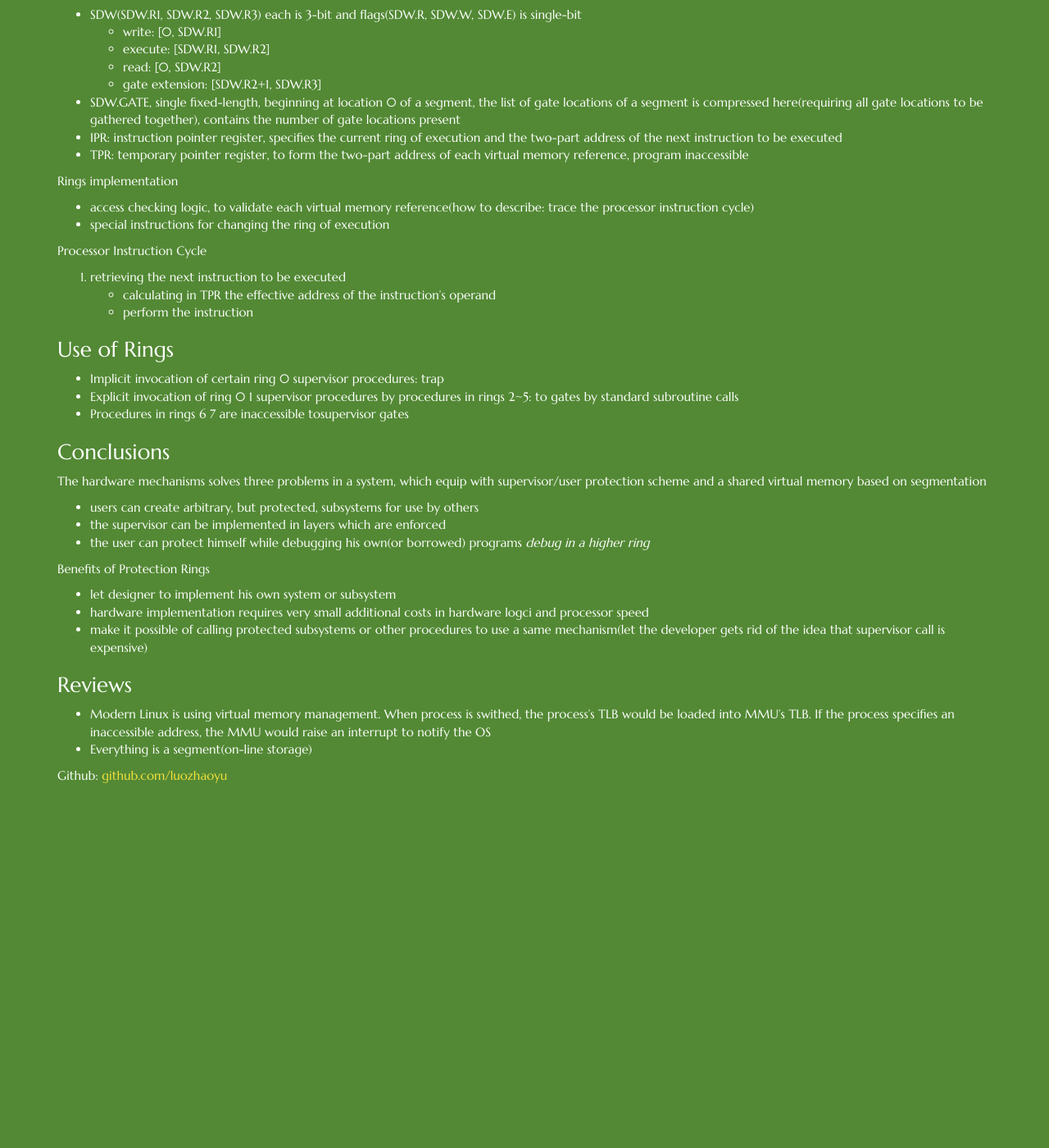
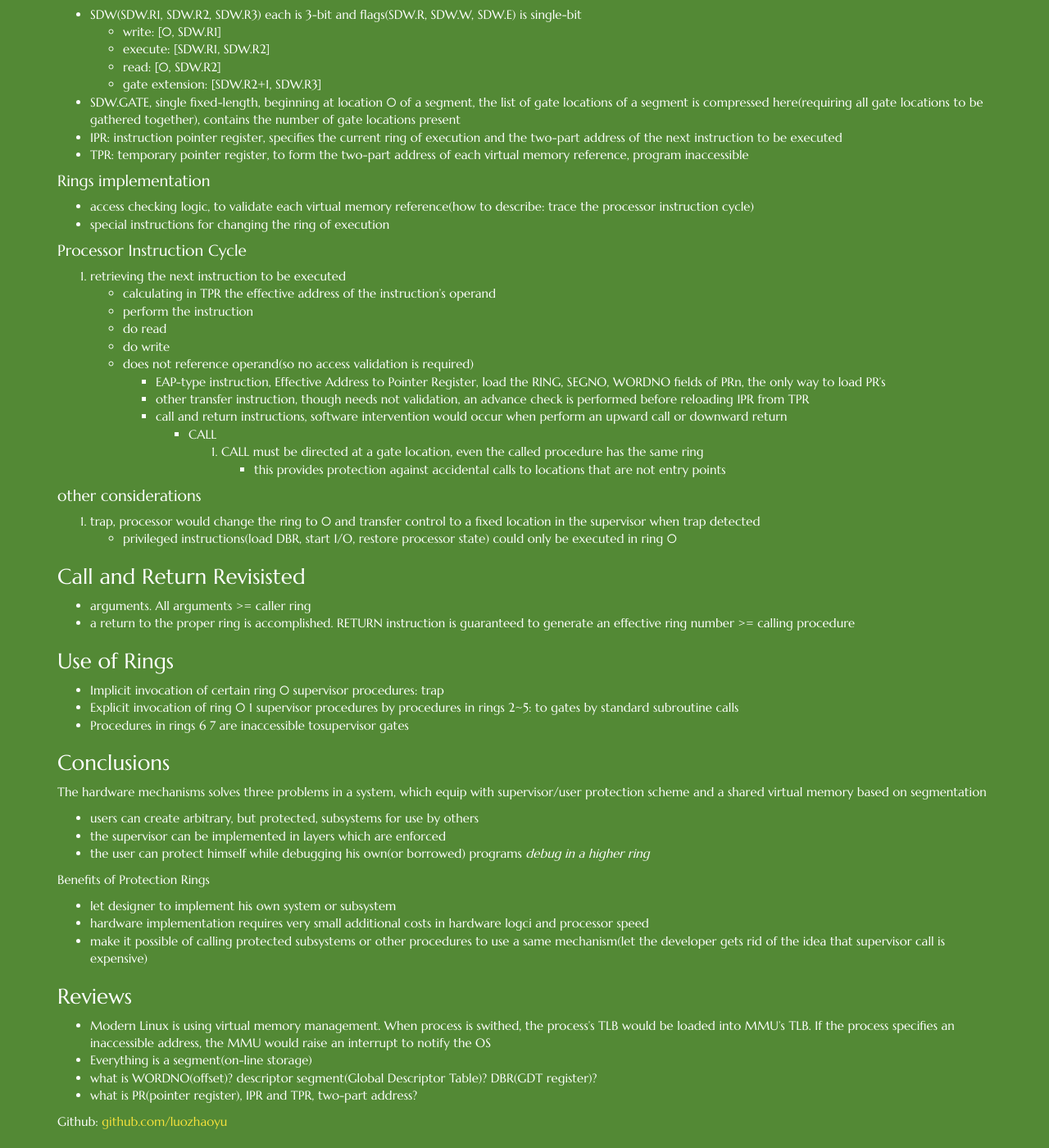
Before and after one commit to luozhaoyu/luozhaoyu.github.io, a Jekyll site: the page built from _posts/2014-09-02-review-of-a-hardware-architecture-for-implementing-protection-rings.md, in a window 1280 px wide and 1400 px high, scrolled down 1645 px. Shown: the whole window at 82% size. Built offline with Jekyll 4.4.1, drawn with Linux system fonts in a browser that asks for light colours; nearby versions of some CDN libraries; Markdown is read by kramdown in place of the engine named in the settings; before the commit the page ends 2622 px from its top, so only the background shows below that.

Commit message:
add section review

```diff
--- a/_posts/2014-09-02-review-of-a-hardware-architecture-for-implementing-protection-rings.md
+++ b/_posts/2014-09-02-review-of-a-hardware-architecture-for-implementing-protection-rings.md
@@ -69,14 +69,31 @@ HARDWARE solution: generating a trap to a supervisor procedure which performs th
 * IPR: instruction pointer register, specifies the current ring of execution and the two-part address of the next instruction to be executed
 * TPR: temporary pointer register, to form the two-part address of each virtual memory reference, program inaccessible
 
-Rings implementation
+#### Rings implementation
 * access checking logic, to validate each virtual memory reference(how to describe: trace the processor instruction cycle)
 * special instructions for changing the ring of execution
 
-Processor Instruction Cycle
+#### Processor Instruction Cycle
 1. retrieving the next instruction to be executed
 - calculating in TPR the effective address of the instruction's operand
 * perform the instruction
+    * do read
+    * do write
+    * does not reference operand(so no access validation is required)
+        * EAP-type instruction, Effective Address to Pointer Register, load the RING, SEGNO, WORDNO fields of PRn, the only way to load PR's
+        * other transfer instruction, though needs not validation, an advance check is performed before reloading IPR from TPR
+        * call and return instructions, software intervention would occur when perform an upward call or downward return
+            * CALL
+                1. CALL must be directed at a gate location, even the called procedure has the same ring
+                    * this provides protection against accidental calls to locations that are not entry points
+
+#### other considerations
+1. trap, processor would change the ring to 0 and transfer control to a fixed location in the supervisor when trap detected
+- privileged instructions(load DBR, start I/O, restore processor state) could only be executed in ring 0
+
+### Call and Return Revisisted
+* arguments. All arguments >= caller ring
+* a return to the proper ring is accomplished. RETURN instruction is guaranteed to generate an effective ring number >= calling procedure
 
 ### Use of Rings
 * Implicit invocation of certain ring 0 supervisor procedures: trap
@@ -85,11 +102,13 @@ Processor Instruction Cycle
 
 ### Conclusions
 The hardware mechanisms solves three problems in a system, which equip with supervisor/user protection scheme and a shared virtual memory based on segmentation
+
 * users can create arbitrary, but protected, subsystems for use by others
 * the supervisor can be implemented in layers which are enforced
 * the user can protect himself while debugging his own(or borrowed) programs *debug in a higher ring*
 
 Benefits of Protection Rings
+
 * let designer to implement his own system or subsystem
 * hardware implementation requires very small additional costs in hardware logci and processor speed
 * make it possible of calling protected subsystems or other procedures to use a same mechanism(let the developer gets rid of the idea that supervisor call is expensive)
@@ -97,3 +116,5 @@ Benefits of Protection Rings
 ### Reviews
 * Modern Linux is using virtual memory management. When process is swithed, the process's TLB would be loaded into MMU's TLB. If the process specifies an inaccessible address, the MMU would raise an interrupt to notify the OS
 * Everything is a segment(on-line storage)
+* what is WORDNO(offset)? descriptor segment(Global Descriptor Table)? DBR(GDT register)?
+* what is PR(pointer register), IPR and TPR, two-part address?
```
